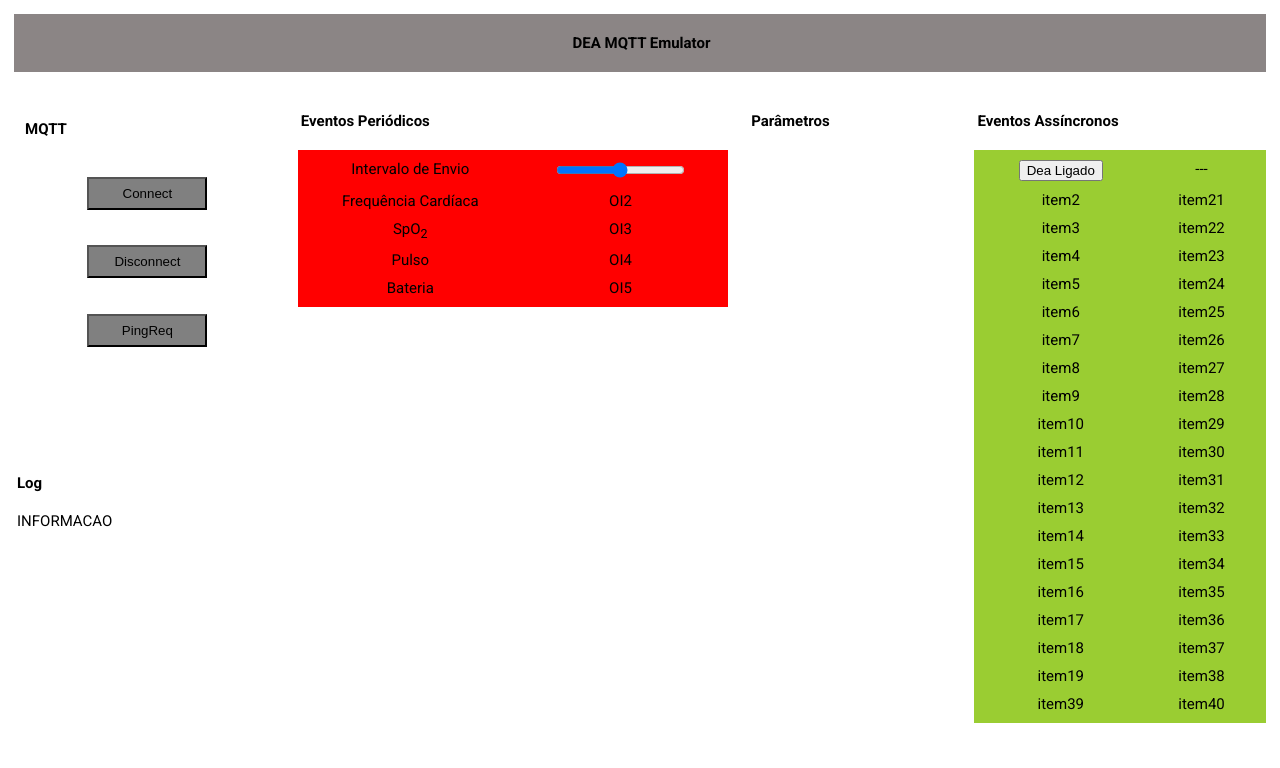
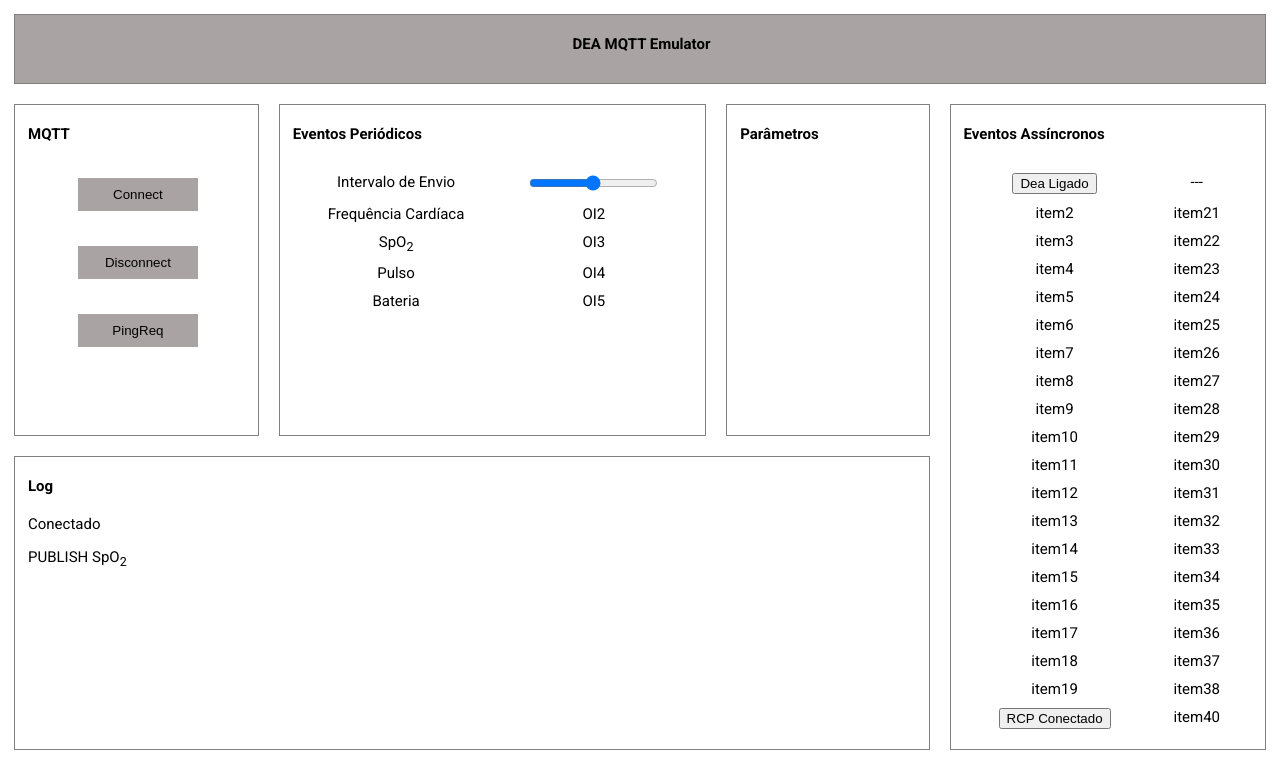
Before and after one commit to cristianTOTH/dea_mqtt_emulator, a plain HTML site: page index.html in a window 1280 px wide. Drawn offline with Linux system fonts and the light colour scheme.

Commit message:
style: applied style in boxes

```diff
--- a/index.html
+++ b/index.html
@@ -169,7 +169,7 @@
                 item38
             </div>
             <div class="grid__container-item5--wrap---item39">
-                item39
+                <button>RCP Conectado</button>
             </div>
             <div class="grid__container-item5--wrap---item40">
                 item40
@@ -181,7 +181,8 @@
     <div class="grid__container-item6">
         <h4>Log</h4>
         <div>
-            <span>INFORMACAO</span>
+            <p>Conectado</p>
+            <p>PUBLISH SpO<sub>2</sub></p>
         </div>
     </div>
     </div>
--- a/index.scss
+++ b/index.scss
@@ -4,9 +4,13 @@
   @return $remValue;
 }
 
-@mixin config-padding {
-  padding: toRem(10s);
+@mixin style-box {
+  padding: toRem(0) toRem(10) toRem(10) toRem(10);
+  border-width: toRem(1);
+  border-style: solid;
+  border-color: gray;
 }
+
 
 .grid__container {
   display: grid;
@@ -29,7 +33,9 @@
 
   &-item1 {
     grid-area: header;
-    background-color: rgb(139, 133, 133);
+    background-color: rgba(124, 112, 112, 0.645);
+    @include style-box;
+
 
     & h4 {
       text-align: center;
@@ -41,7 +47,7 @@
     grid-area: menu1;
     background-color: rgb(255, 255, 255);
     padding: toRem(8);
-    @include config-padding;
+    @include style-box;
 
     &--wrap {
       display: grid;
@@ -50,7 +56,8 @@
       [id="button-small"] {
         width: toRem(120);
         height: toRem(33);
-        background-color: gray;
+        border: none;
+        background-color: rgba(124, 112, 112, 0.645);
         margin-bottom: 2rem;
       }
     }
@@ -58,7 +65,7 @@
   &-item3 {
     grid-area: menu2;
     background-color: rgba(255, 255, 255, 0.8);
-    @include config-padding;
+    @include style-box;
 
     &--wrap {
       display: grid;
@@ -69,7 +76,6 @@
         "description4 function4"
         "description5 function5";
       gap: 10px;
-      background-color: red;
       padding: 10px;
       text-align: center;
 
@@ -109,12 +115,12 @@
   &-item4 {
     grid-area: menu3;
     background-color: rgba(255, 255, 255, 0.8);
-    @include config-padding;
+    @include style-box;
   }
   &-item5 {
     grid-area: right;
     background-color: rgba(255, 255, 255, 0.8);
-    @include config-padding;
+    @include style-box;
 
     &--wrap {
       display: grid;
@@ -139,7 +145,6 @@
         "description18 function18"
         "description19 function19";
       gap: 10px;
-      background-color: yellowgreen;
       padding: 10px;
       text-align: center;
 
@@ -263,6 +268,6 @@
   &-item6 {
     grid-area: footer;
     background-color: rgba(255, 255, 255, 0.8);
-    @include config-padding;
+    @include style-box;
   }
 }
```
Also changed, not shown: index.css, 1 other file.
